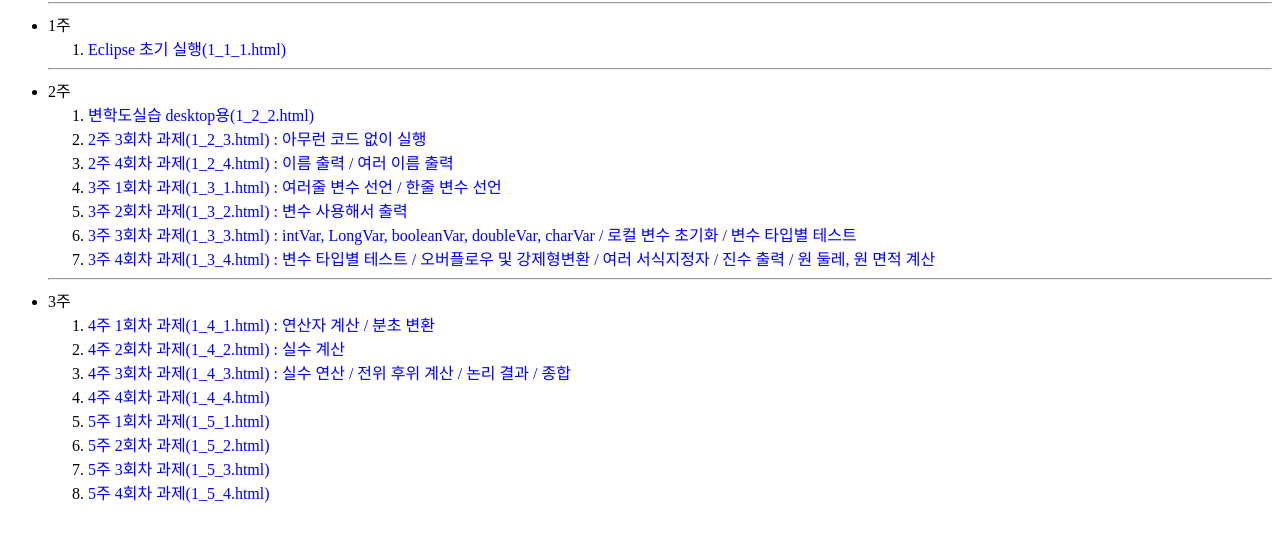
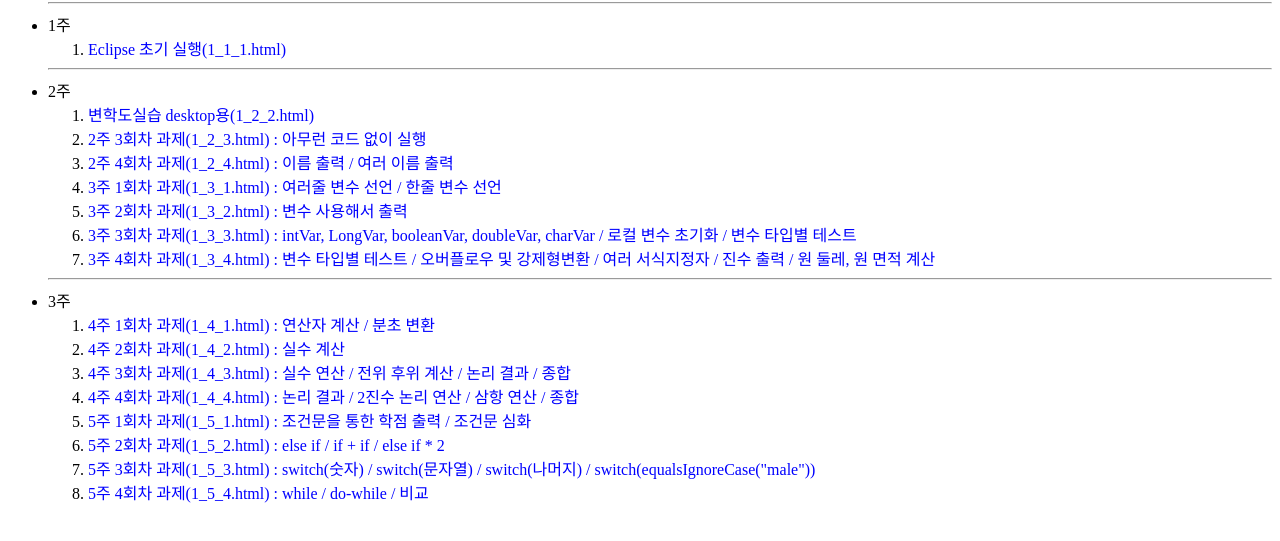
Before and after one commit to pauseaq/pauseaq.github.io, a plain HTML site: page index.html in a window 1280 px wide. Shown: the part 87-628 px from the top of the page. Drawn offline with Linux system fonts and the light colour scheme.

Commit message:
Update index.html

```diff
--- a/index.html
+++ b/index.html
@@ -29,11 +29,11 @@
     <li><a href="https://pauseaq.github.io/java/1_4_1.html">4주 1회차 과제(1_4_1.html) : 연산자 계산 / 분초 변환</a></li>
     <li><a href="https://pauseaq.github.io/java/1_4_2.html">4주 2회차 과제(1_4_2.html) : 실수 계산</a></li>
     <li><a href="https://pauseaq.github.io/java/1_4_3.html">4주 3회차 과제(1_4_3.html) : 실수 연산 / 전위 후위 계산 / 논리 결과 / 종합</a></li>
-    <li><a href="https://pauseaq.github.io/java/1_4_4.html">4주 4회차 과제(1_4_4.html)</a></li>
-    <li><a href="https://pauseaq.github.io/java/1_5_1.html">5주 1회차 과제(1_5_1.html)</a></li>
-    <li><a href="https://pauseaq.github.io/java/1_5_2.html">5주 2회차 과제(1_5_2.html)</a></li>
-    <li><a href="https://pauseaq.github.io/java/1_5_3.html">5주 3회차 과제(1_5_3.html)</a></li>
-    <li><a href="https://pauseaq.github.io/java/1_5_4.html">5주 4회차 과제(1_5_4.html)</a></li>
+    <li><a href="https://pauseaq.github.io/java/1_4_4.html">4주 4회차 과제(1_4_4.html) : 논리 결과 / 2진수 논리 연산 / 삼항 연산 / 종합</a></li>
+    <li><a href="https://pauseaq.github.io/java/1_5_1.html">5주 1회차 과제(1_5_1.html) : 조건문을 통한 학점 출력 / 조건문 심화</a></li>
+    <li><a href="https://pauseaq.github.io/java/1_5_2.html">5주 2회차 과제(1_5_2.html) : else if / if + if / else if * 2</a></li>
+    <li><a href="https://pauseaq.github.io/java/1_5_3.html">5주 3회차 과제(1_5_3.html) : switch(숫자) / switch(문자열) / switch(나머지) / switch(equalsIgnoreCase("male"))</a></li>
+    <li><a href="https://pauseaq.github.io/java/1_5_4.html">5주 4회차 과제(1_5_4.html) : while / do-while / 비교</a></li>
   </ol>
   </ul>
 </body></html>
```
